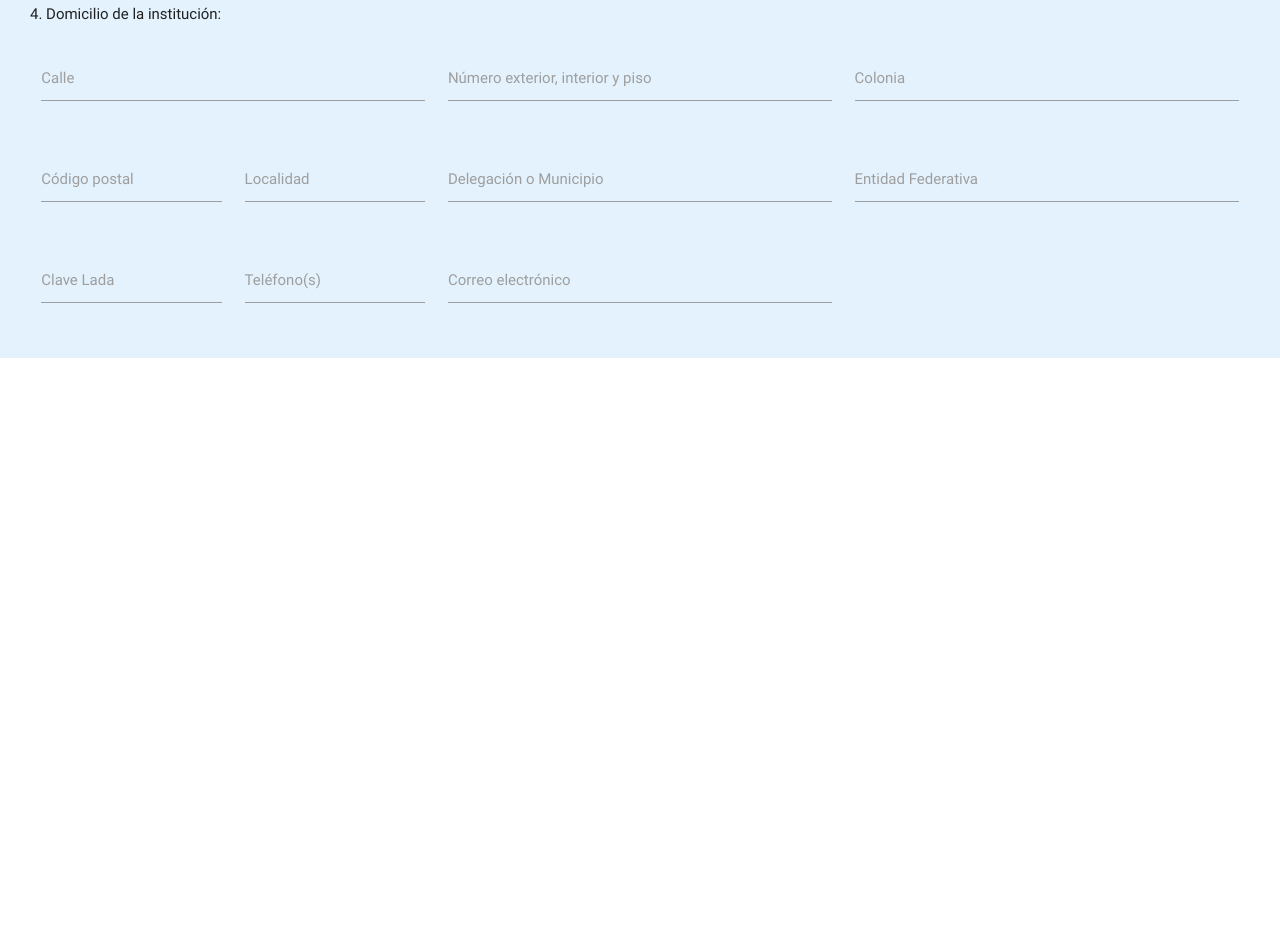
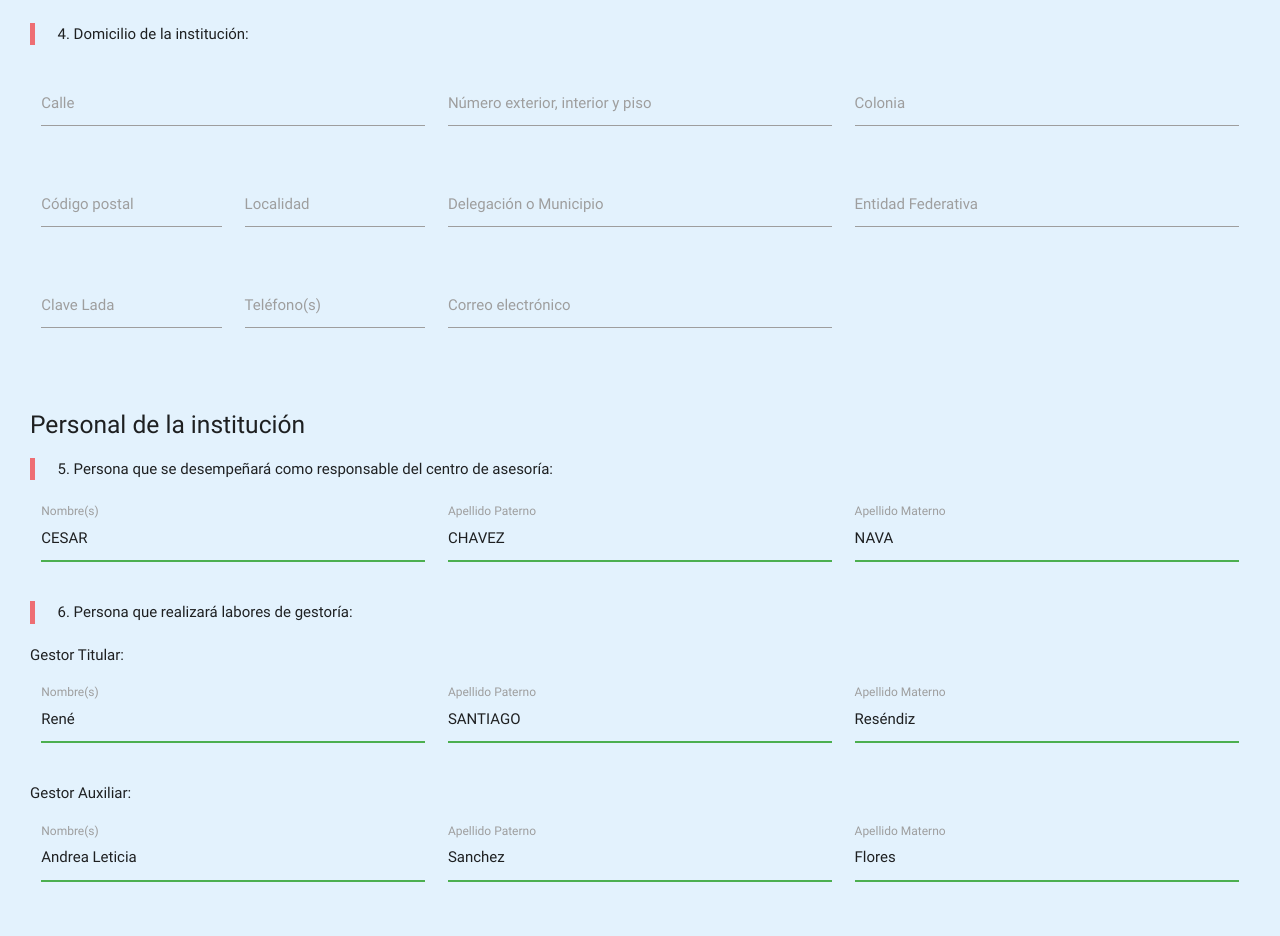
Before and after one commit to CesarChavezNava/SolicitudRegistroAsesoria, a website: page dev/index.html in a window 1280 px wide. Shown: the part 1197-2133 px from the top of the page. Before the commit the page ends 1555 px from the top, so only its background shows below. Drawn offline with nearby package versions, Linux system fonts and the light colour scheme.

Commit message:
Avance 6 Auto valid
Se agrega la sección 5 y 6.
Soporte de directiva con valor.
Soporte de auto valid para valores con valor inicial.

```diff
--- a/dev/app/directives/dateDirective.js
+++ b/dev/app/directives/dateDirective.js
@@ -4,8 +4,9 @@ app.directive('perDate', function(){
         scope: {
             clase: '@clase',
             id: '@id',
-            texto: '@texto'
+            texto: '@texto',
+            value: '@value'
         },
-        template: '<div class="{{ clase }}"><input id="{{ id }}" type="date" value=""><label for="{{ id }}" class="active">{{ texto }}</label></div>'
+        template: '<div class="{{ clase }}"><input id="{{ id }}" type="date" value="{{ value }}"><label for="{{ id }}" class="active">{{ texto }}</label></div>'
     }
 });
--- /dev/null
+++ b/dev/app/views/registryForm.js
@@ -0,0 +1,12 @@
+var input_selector = 'input[type=text], input[type=date], input[type=password], input[type=email], input[type=url], input[type=tel], input[type=number], input[type=search], textarea';
+$(document).ready(function() {
+	activeInputsValidClass();
+});
+
+function activeInputsValidClass(){
+	$(input_selector).each(function(index, element) {
+		if($(element).val().length > 0) {
+			$(this).addClass('valid');
+		}
+	});
+}
--- a/dev/index.html
+++ b/dev/index.html
@@ -16,6 +16,7 @@
     <script src="app/controllers/formController.js"></script>
     <script src="app/services/formService.js"></script>
     <script src="app/directives/dateDirective.js"></script>
+    <script src="app/views/registryForm.js"></script>
 </head>
 <body ng-app="app">
     <header>
@@ -45,14 +46,14 @@
         <div class="divider"></div>
         <div class="section">
             <h5>Datos de Identificación</h5>
-            <p>1. Institución que solicita el registro</p>
+            <blockquote><p>1. Institución que solicita el registro</p></blockquote>
             <div class="row">
                 <div class="input-field col s12">
                     <input id="nombreInstitucion" type="text" class="validate" value="ROCIO CATALUÑA">
                     <label for="nombreInstitucion">Nombre con el que se constituye la institución</label>
                 </div>
             </div>
-            <p>2. Nombre del Representante legal de la institución.</p>
+            <blockquote><p>2. Nombre del Representante legal de la institución.</p></blockquote>
             <div class="row">
                 <div class="input-field col s4">
                     <input id="nombreRespresentanteLegal" type="text" class="validate" value="ROCIO CATALUÑA">
@@ -68,7 +69,7 @@
                 </div>
             </div>
             <div class="row">
-                <p>3.</p>
+                <blockquote><p>3.</p></blockquote>
                 <div class="col s4">
                     <p>En caso de persona física:</p>
                     <div class="row">
@@ -133,11 +134,11 @@
                             <input id="casoAyuntamientoTipoDocumento" type="text" class="validate" value="">
                             <label for="casoAyuntamientoTipoDocumento">Tipo de documento</label>
                         </div>
-                        <per-Date clase="input-field col s6" id="casoAyuntamientoFechaEmision" texto="Fecha Emisión"></per-Date>
+                        <per-Date clase="input-field col s6" id="casoAyuntamientoFechaEmision" texto="Fecha Emisión" value="1989-12-30"></per-Date>
                     </div>
                 </div>
             </div>
-            <p>4. Domicilio de la institución:</p>
+            <blockquote><p>4. Domicilio de la institución:</p></blockquote>
             <div class="row">
                 <div class="input-field col s4">
                     <input id="domicilioInstitucionCalle" type="text" class="validate" value="">
@@ -176,7 +177,7 @@
                     <label for="domicilioInstitucionClaveLada">Clave Lada</label>
                 </div>
                 <div class="input-field col s2">
-                    <input id="domicilioInstitucionTelefonos" type="text" class="validate" value="">
+                    <input id="domicilioInstitucionTelefonos" type="tel" class="validate" value="">
                     <label for="domicilioInstitucionTelefonos">Teléfono(s)</label>
                 </div>
                 <div class="input-field col s4">
@@ -185,6 +186,55 @@
                 </div>
             </div>
         </div>
+        <div class="section">
+            <h5>Personal de la institución</h5>
+            <blockquote><p>5. Persona que se desempeñará como responsable del centro de asesoría:</p></blockquote>
+            <div class="row">
+                <div class="input-field col s4">
+                    <input id="nombreResponsableCentroAsesoria" type="text" class="validate" value="CESAR">
+                    <label for="nombreResponsableCentroAsesoria">Nombre(s)</label>
+                </div>
+                <div class="input-field col s4">
+                    <input id="apellidoPaternoResponsableCentroAsesoria" type="text" class="validate" value="CHAVEZ">
+                    <label for="apellidoPaternoResponsableCentroAsesoria">Apellido Paterno</label>
+                </div>
+                <div class="input-field col s4">
+                    <input id="apellidoMaternoResponsableCentroAsesoria" type="text" class="validate" value="NAVA">
+                    <label for="apellidoMaternoResponsableCentroAsesoria">Apellido Materno</label>
+                </div>
+            </div>
+            <blockquote><p>6. Persona que realizará labores de gestoría:</p></blockquote>
+            <p>Gestor Titular:</p>
+            <div class="row">
+                <div class="input-field col s4">
+                    <input id="nombreLaboresGestoriaTitular" type="text" class="validate" value="René">
+                    <label for="nombreLaboresGestoriaTitular">Nombre(s)</label>
+                </div>
+                <div class="input-field col s4">
+                    <input id="apellidoPaternoLaboresGestoriaTitular" type="text" class="validate" value="SANTIAGO">
+                    <label for="apellidoPaternoLaboresGestoriaTitular">Apellido Paterno</label>
+                </div>
+                <div class="input-field col s4">
+                    <input id="apellidoMaternoLaboresGestoriaTitular" type="text" class="validate" value="Reséndiz">
+                    <label for="apellidoMaternoLaboresGestoriaTitular">Apellido Materno</label>
+                </div>
+            </div>
+			<p>Gestor Auxiliar:</p>
+            <div class="row">
+                <div class="input-field col s4">
+                    <input id="nombreLaboresGestoriaAuxiliar" type="text" class="validate" value="Andrea Leticia">
+                    <label for="nombreLaboresGestoriaAuxiliar">Nombre(s)</label>
+                </div>
+                <div class="input-field col s4">
+                    <input id="apellidoPaternoLaboresGestoriaAuxiliar" type="text" class="validate" value="Sanchez">
+                    <label for="apellidoPaternoLaboresGestoriaAuxiliar">Apellido Paterno</label>
+                </div>
+                <div class="input-field col s4">
+                    <input id="apellidoMaternoLaboresGestoriaAuxiliar" type="text" class="validate" value="Flores">
+                    <label for="apellidoMaternoLaboresGestoriaAuxiliar">Apellido Materno</label>
+                </div>
+            </div>
+		</div>
     </section>
 </body>
 </html>
```
